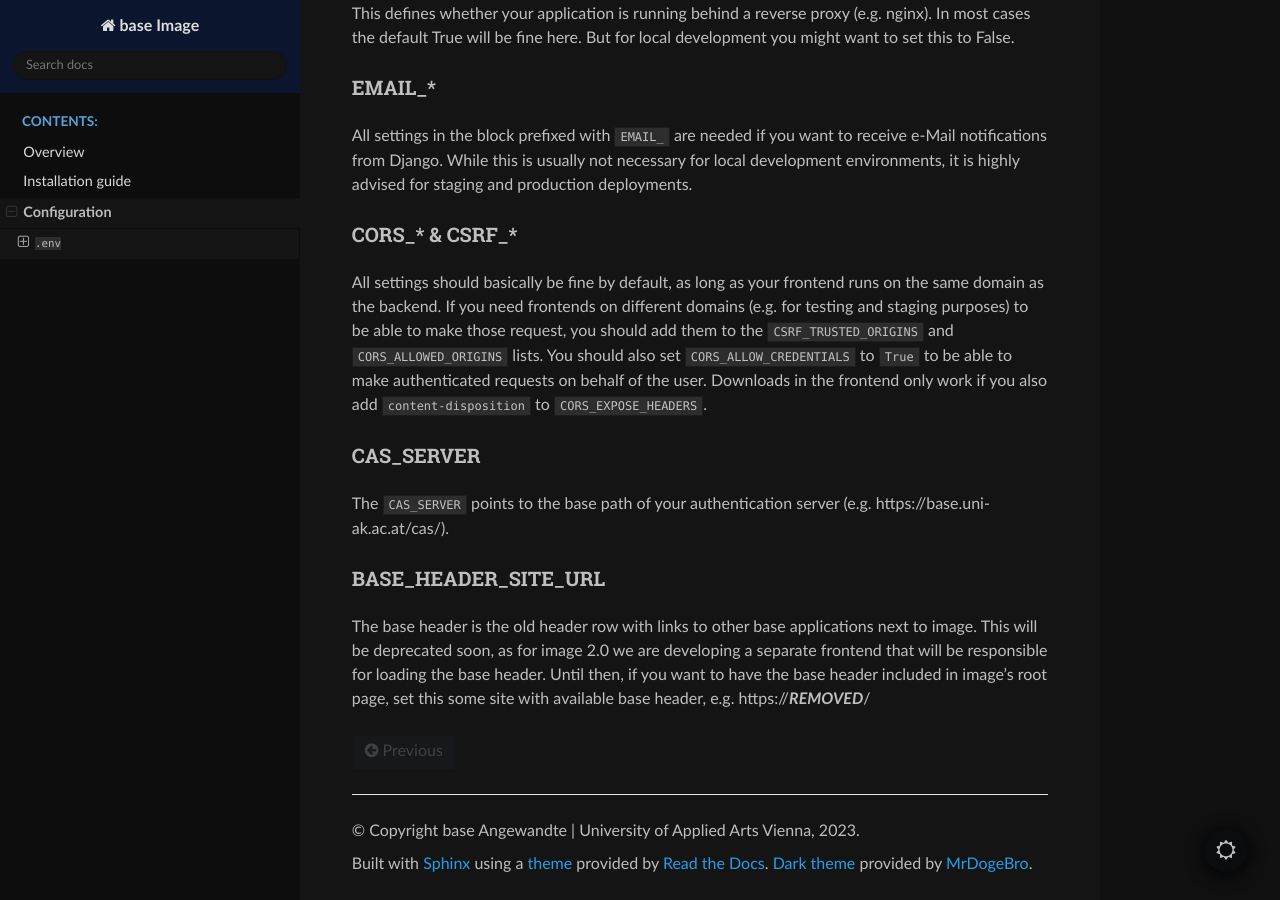
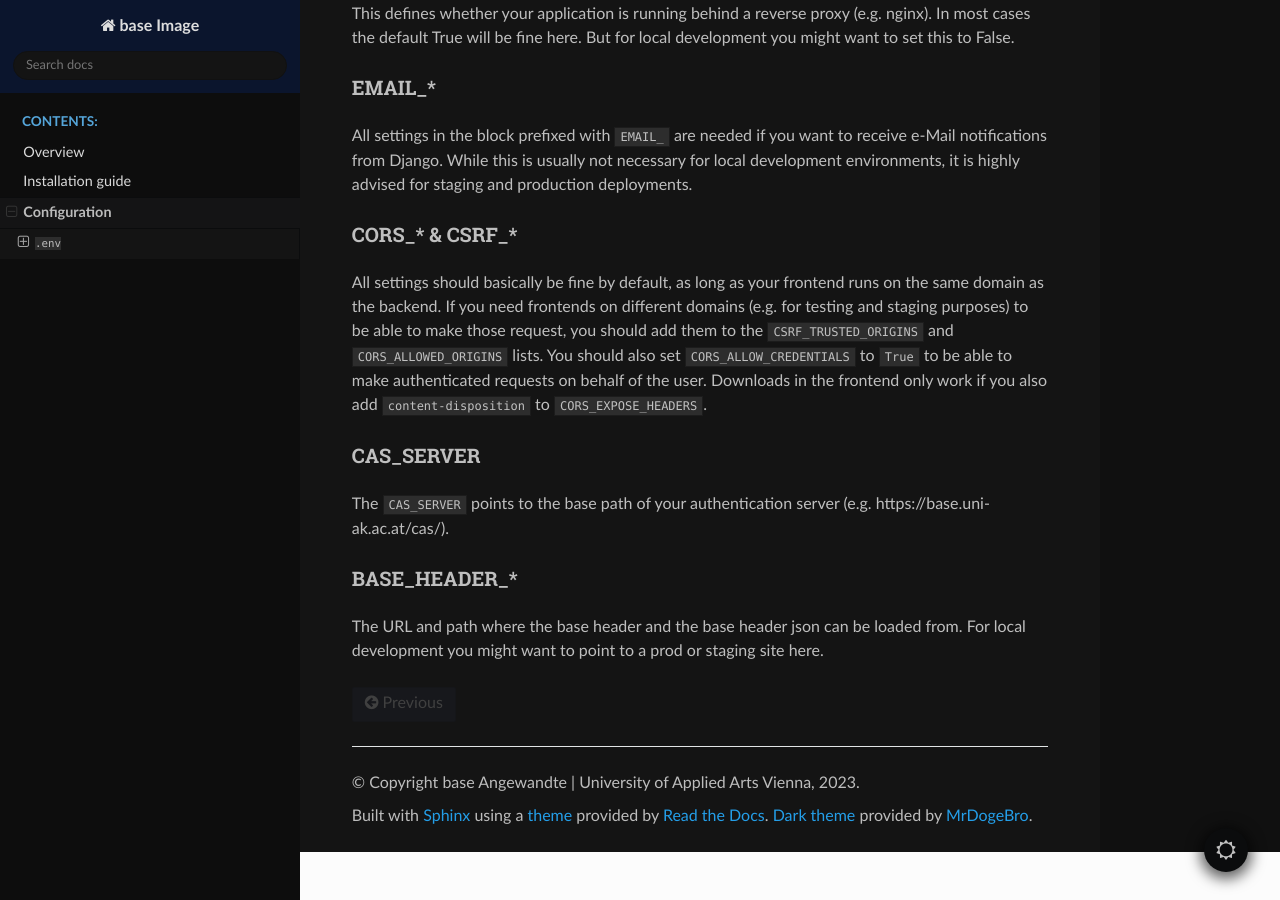
Before and after one commit to base-angewandte/image-backend, a Sphinx documentation site: the page built from docs/configuration.md, in a window 1280 px wide and 900 px high, scrolled down 1499 px. Built offline with Sphinx 7.4.7 and the Read the Docs theme 3.1.0, drawn with Linux system fonts in a browser that asks for light colours.

Commit message:
docs: update base header documentation

```diff
--- a/docs/configuration.md
+++ b/docs/configuration.md
@@ -85,10 +85,7 @@ to `CORS_EXPOSE_HEADERS`.
 The `CAS_SERVER` points to the base path of your authentication server (e.g.
 https://base.uni-ak.ac.at/cas/).
 
-### BASE_HEADER_SITE_URL
+### BASE_HEADER\_\*
 
-The base header is the old header row with links to other base applications next
-to image. This will be deprecated soon, as for image 2.0 we are developing a
-separate frontend that will be responsible for loading the base header. Until
-then, if you want to have the base header included in image's root page, set
-this some site with available base header, e.g. https://***REMOVED***/
+The URL and path where the base header and the base header json can be loaded from.
+For local development you might want to point to a prod or staging site here.
```
